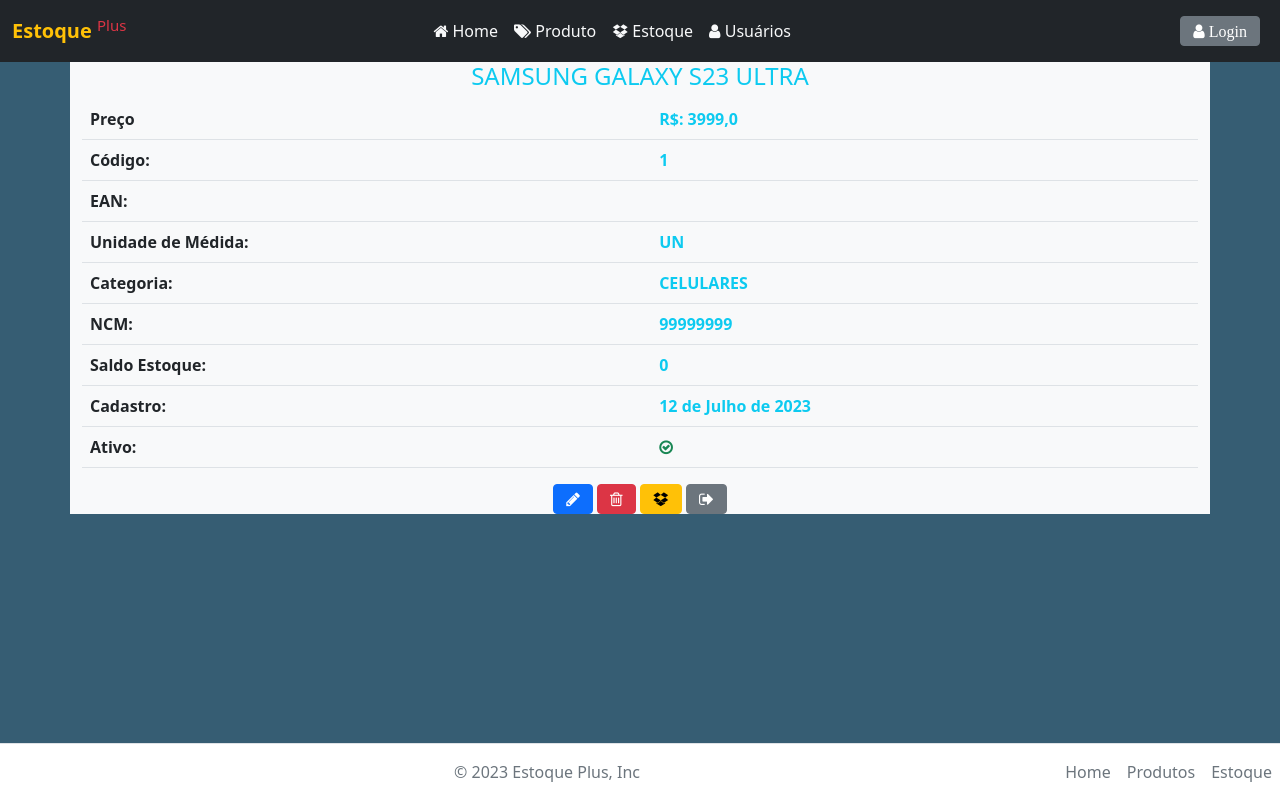
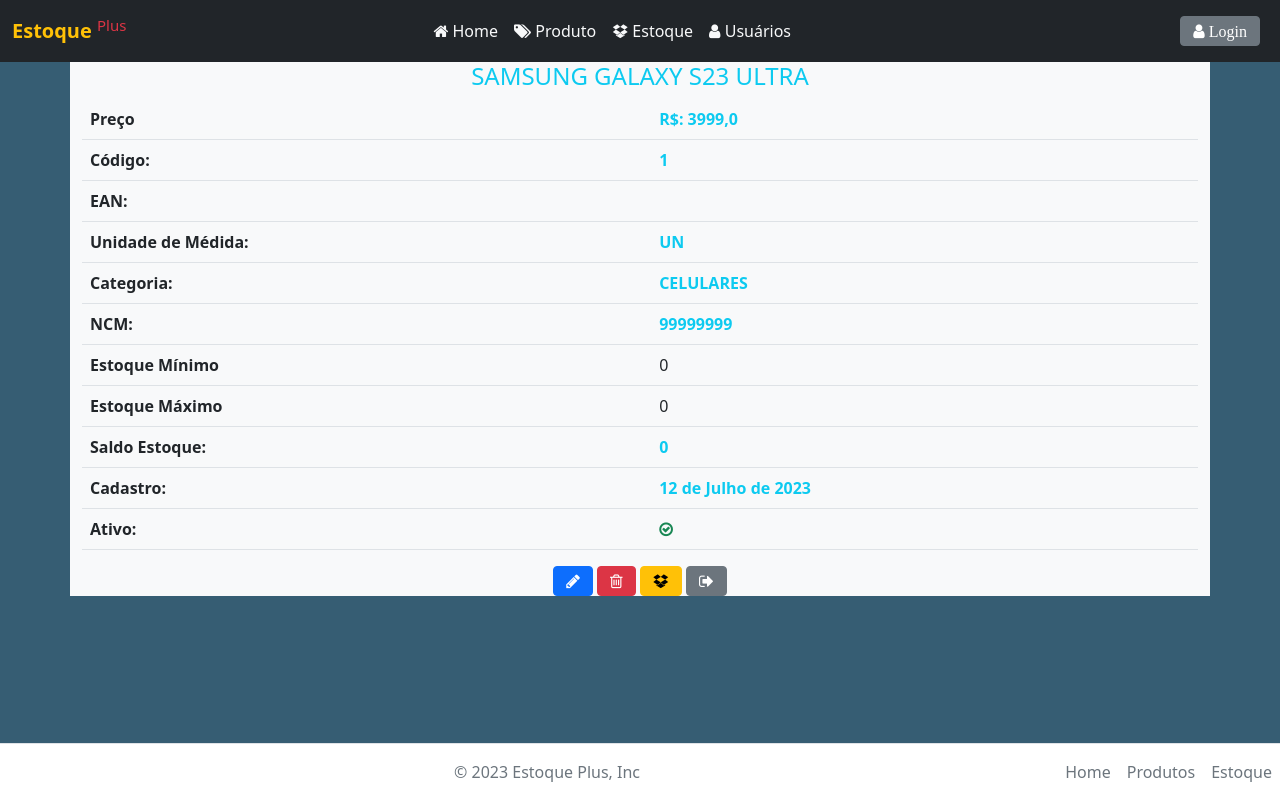
Before and after one commit to lennon-bitu/estoque, a Django app: page /produto/1/ in a window 1280 px wide. Run offline with Django 4.2, Linux system fonts and the light colour scheme; data comes from the database, SQL or seed files in the repository; both versions use the stored data as it was after the commit; some libraries are stand-ins or nearby versions.

Commit message:
alteração no model, view e template produto
Foi acrescentado 2 atributos ao model produto (estoque mínimo e estoque máximo) os campos adicionados também nas view add e edite e nos templates de home, add e editar

```diff
--- a/produto/models.py
+++ b/produto/models.py
@@ -24,6 +24,8 @@
     preco = models.FloatField()
     unidademedida = models.ForeignKey(Unidademedida, on_delete=models.CASCADE)
     ncm = models.CharField(max_length=8)
+    estoquemin = models.IntegerField(default=0)
+    estoquemax = models.IntegerField(default=0)
     saldoestoque = models.CharField(max_length=100)
     categoria = models.ForeignKey(Categoria, on_delete=models.CASCADE)
     datacadastro = models.DateField(auto_now_add=True, auto_now=False)
--- a/produto/templates/add.html
+++ b/produto/templates/add.html
@@ -45,6 +45,12 @@
           <input type="text" class="form-control" placeholder="ncm" name='ncm' aria-label="ncm" aria-describedby="basic-ncm">
         </div>
         <div class="input-group mb-3">
+          <span class="input-group-text" id="basic-estoquemin"><i class="fa fa-dropbox" aria-hidden="true">Estoque Minimo</i></span>
+          <input type="number" class="form-control" placeholder="Estoque Mínimo" aria-label="estoquemin" name='estoquemin' value='0' aria-describedby="basic-estoquemin">
+          <span class="input-group-text" id="basic-estoquemax"><i class="fa fa-dropbox" aria-hidden="true">Saldo Minimo</i></span>
+          <input type="number" class="form-control" placeholder="Estoque Máximo" aria-label="estoquemax" name='estoquemax' value='0' aria-describedby="basic-estoquemax">
+        </div>
+        <div class="input-group mb-3">
           <span class="input-group-text" id="basic-saldo"><i class="fa fa-dropbox" aria-hidden="true"></i></span>
           <input type="number" class="form-control" placeholder="saldo" aria-label="saldo" name='saldo' value='0' aria-describedby="basic-saldo" readonly>
           <span class="input-group-text" id="basic-ativo"><i class="fa fa-check-circle-o" aria-hidden="true"><input class="form-control form-check-input" name='ativo' type="checkbox" id="ativo" checked></i></span>
--- a/produto/templates/detalhe_produto.html
+++ b/produto/templates/detalhe_produto.html
@@ -32,6 +32,14 @@
           <td><span class='text-info'><strong> {{  produto.ncm  }} </strong></span></td>
         </tr>
         <tr class="">
+          <td scope="row"><strong>Estoque Mínimo </strong></td>
+          <td><span> {{  produto.estoquemin }} </span></td>
+        </tr>
+        <tr class="">
+          <td scope="row"><strong>Estoque Máximo </strong></td>
+          <td><span> {{  produto.estoquemax  }} </span></td>
+        </tr>
+        <tr class="">
           <td scope="row"><strong>Saldo Estoque: </strong></td>
           <td><span class='text-info'><strong> {{  produto.saldoestoque  }} </strong></span></td>
         </tr>
--- a/produto/templates/editar.html
+++ b/produto/templates/editar.html
@@ -45,6 +45,12 @@
           <input type="text" class="form-control" placeholder="ncm" name='ncm' aria-label="ncm" value="{{ produto.ncm }}" aria-describedby="basic-ncm">
         </div>
         <div class="input-group mb-3">
+          <span class="input-group-text" id="basic-estoquemin"><i class="fa fa-dropbox" aria-hidden="true">Estoque Minimo</i></span>
+          <input type="number" class="form-control" placeholder="Estoque Mínimo" aria-label="estoquemin" name='estoquemin' value='{{produto.estoquemin}}' aria-describedby="basic-estoquemin">
+          <span class="input-group-text" id="basic-estoquemax"><i class="fa fa-dropbox" aria-hidden="true">Saldo Minimo</i></span>
+          <input type="number" class="form-control" placeholder="Estoque Máximo" aria-label="estoquemax" name='estoquemax' value='{{produto.estoquemax}}' aria-describedby="basic-estoquemax">
+        </div>
+        <div class="input-group mb-3">
           <span class="input-group-text" id="basic-saldo"><i class="fa fa-dropbox" aria-hidden="true"></i></span>
           <input type="number" class="form-control" placeholder="saldo" aria-label="saldo" name='saldo' value="{{ produto.saldoestoque }}" aria-describedby="basic-saldo">
           <span class="input-group-text" id="basic-ativo"><i class="fa fa-check-circle-o" aria-hidden="true"><input class="form-control form-check-input" name='ativo' type="checkbox" id="ativo" checked></i></span>
--- a/produto/views.py
+++ b/produto/views.py
@@ -31,6 +31,8 @@
         preco = request.POST.get('preco')
         ncm = request.POST.get('ncm')
         saldo = request.POST.get('saldo')
+        estoquemin = request.POST.get('estoquemin')
+        estoquemax = request.POST.get('estoquemax')
         #faz a busca do nome da unidade de medida e pega seu id para salvar na chave estrangeira no produto
         unidademedida =  request.POST.get('unidademedida')
         uni = Unidademedida.objects.get(nome=unidademedida)
@@ -53,7 +55,7 @@
             return HttpResponse('Codigo Já cadastrado')
         produto = Produto.objects.create(codigo=cod, ean=codbarras, nome=nome,
                                          unidademedida_id=unidademedida, preco=preco,
-                                         ncm=ncm, saldoestoque=saldo, categoria_id=categoria,
+                                         ncm=ncm,estoquemin=estoquemin, estoquemax= estoquemax, saldoestoque=saldo, categoria_id=categoria,
                                          ativo=ativo)
         produto.save()
 
@@ -79,6 +81,8 @@
         preco = float(preco.replace(',', '.'))
         ncm = request.POST.get('ncm')
         saldo = request.POST.get('saldo')
+        estoquemin = request.POST.get('estoquemin')
+        estoquemax = request.POST.get('estoquemax')
         categoria =  request.POST.get('categoria')
         cat = Categoria.objects.get(nome=categoria)
         categoria =  cat.pk
@@ -91,9 +95,9 @@
         prod = Produto.objects.filter(pk=pk).first()
         if prod:
             produto =  Produto.objects.filter(pk=pk).update(codigo=cod, ean=codbarras, nome=nome,
-                                            unidademedida_id=unidademedida, preco=preco,
-                                            ncm=ncm, saldoestoque=saldo, categoria_id=categoria,
-                                           ativo=ativo)
+                                         unidademedida_id=unidademedida, preco=preco,
+                                         ncm=ncm,estoquemin=estoquemin, estoquemax= estoquemax, saldoestoque=saldo, categoria_id=categoria,
+                                         ativo=ativo)
             #produto = Produto.objects.filter(pk=pk)
             #produto.save()
 
```
Also changed, not shown: produto/templates/home.html (+12 -0 lines), db.sqlite3, produto/migrations/0004_produto_estoquemax_produto_estoquemin.py (added).
